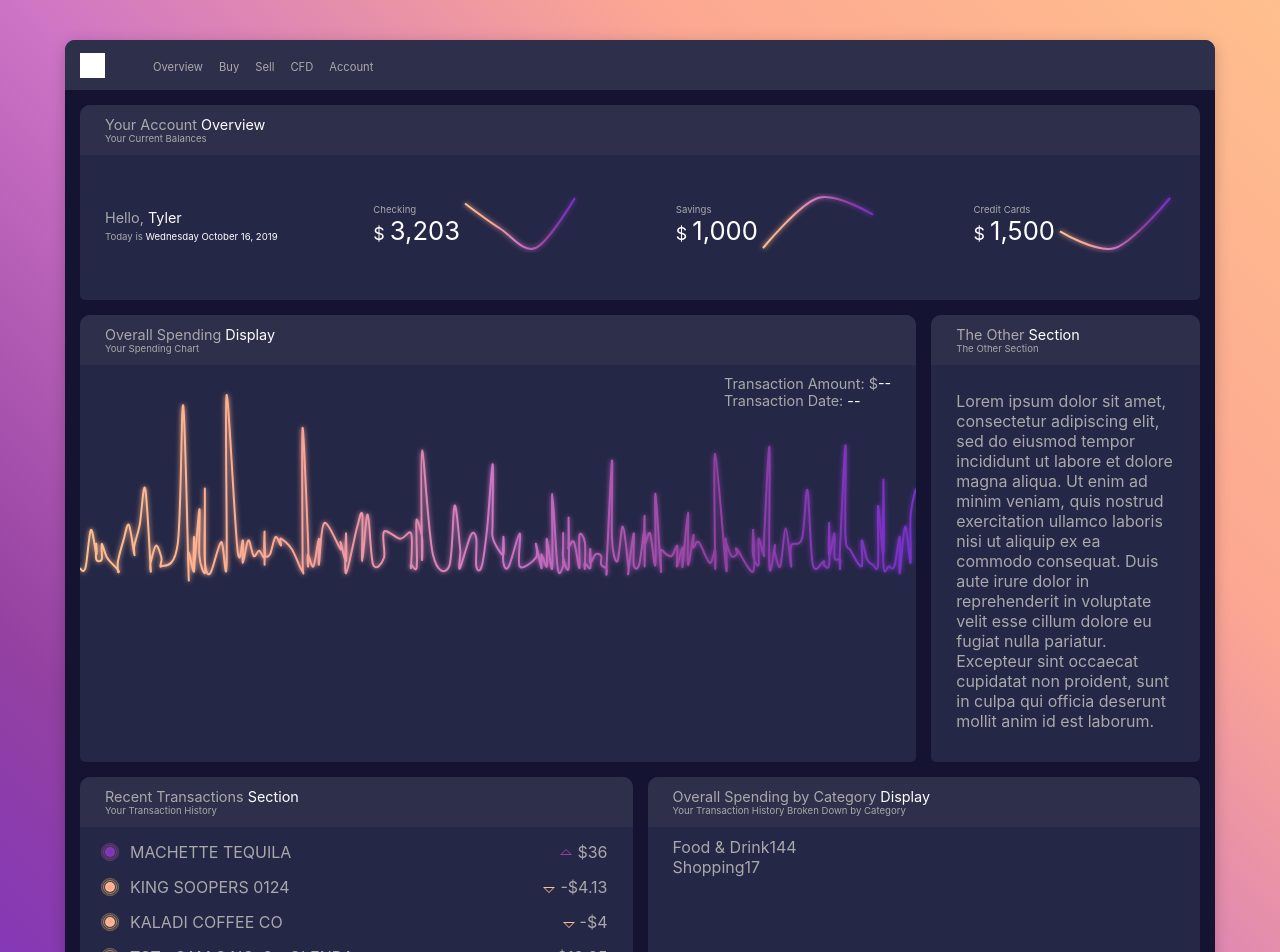
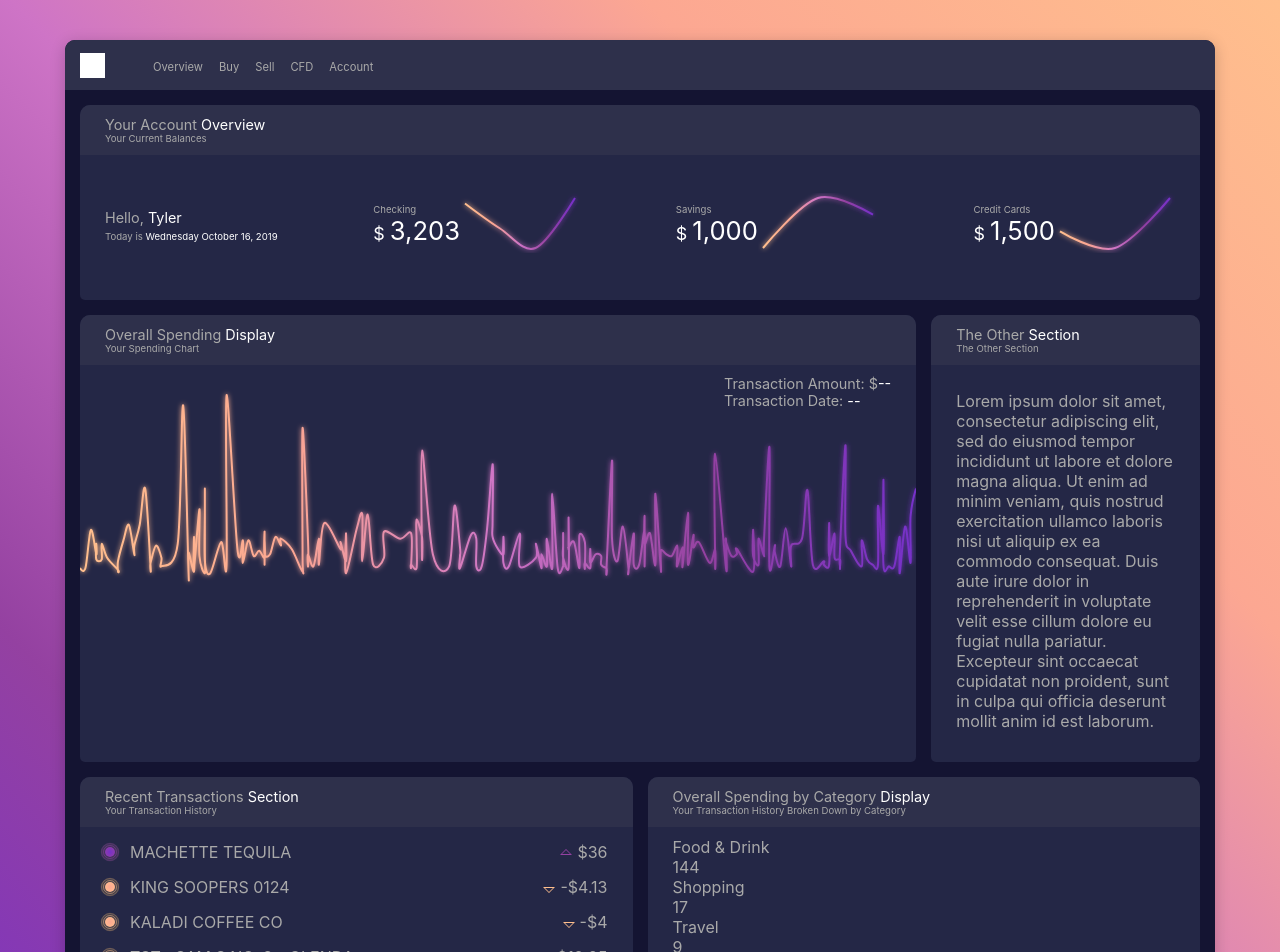
Before and after one commit to tywi6665/M3, a React (Create React App) app: page / in a window 1280 px wide. Shown: the top 952 px of the page. Built offline with nearby package versions, Linux system fonts and the light colour scheme.

Commit message:
fixed category list by adding double map

```diff
--- a/src/App.js
+++ b/src/App.js
@@ -8,6 +8,7 @@ import SpendingChart from './Visualizations/SpendingChart';
 import * as d3 from "d3";
 import AccountContainer from './Components/AccountContainer';
 import List from "./Components/List";
+
 
 function App() {
 
@@ -23,7 +24,7 @@ function App() {
 
   useEffect(() => {
     let formatTime = d3.timeFormat("%A %B %d, %Y");
-    setCurrentDate(formatTime(new Date));
+    setCurrentDate(formatTime(new Date()));
   }, [])
 
 
--- a/src/Components/Container.js
+++ b/src/Components/Container.js
@@ -1,4 +1,4 @@
-import React, { useState, useEffect } from "react";
+import React, { useState } from "react";
 
 const Container = ({ number, header, subHeader, children }) => {
 
--- a/src/Components/List.js
+++ b/src/Components/List.js
@@ -42,13 +42,13 @@ const List = ({ section }) => {
                 (!recentTransactions ? (
                     <p>Loading Your Transaction History</p>
                 ) : (
-                        recentTransactions.map((recentTransaction, i) => {
+                        recentTransactions.map((recentTransaction) => {
                             return (
                                 <ListItem
                                     list={section}
                                     transactionName={recentTransaction.Description}
                                     transactionAmount={recentTransaction.Amount}
-                                    key={i}
+                                    key={recentTransaction.Amount}
                                 />
                             )
                         })
@@ -56,15 +56,18 @@ const List = ({ section }) => {
                     (!transactionCategories ? (
                         <p>Loading Your Transaction History</p>
                     ) : (
-                            transactionCategories.map((transactionCategory, j) => {
-                                console.log(transactionCategory)
+                            transactionCategories.map((transactionCategoriesArr) => {
                                 return (
-                                    <ListItem
-                                        list={section}
-                                        transactionCategory={transactionCategory[0]}
-                                        categoryAmount={transactionCategory[1]}
-                                        key={j}
-                                    />
+                                    transactionCategoriesArr.map(transactionCategory => {
+                                        return (
+                                            <ListItem
+                                                list={section}
+                                                transactionCategory={transactionCategory[0]}
+                                                categoryAmount={transactionCategory[1]}
+                                                key={transactionCategory[0]}
+                                            />
+                                        )
+                                    })
                                 )
                             })
                         ))]
```
Also changed, not shown: src/Components/ListItem.js (+8 -2 lines), 1 other file (tests, documents, lock files or other folders).
